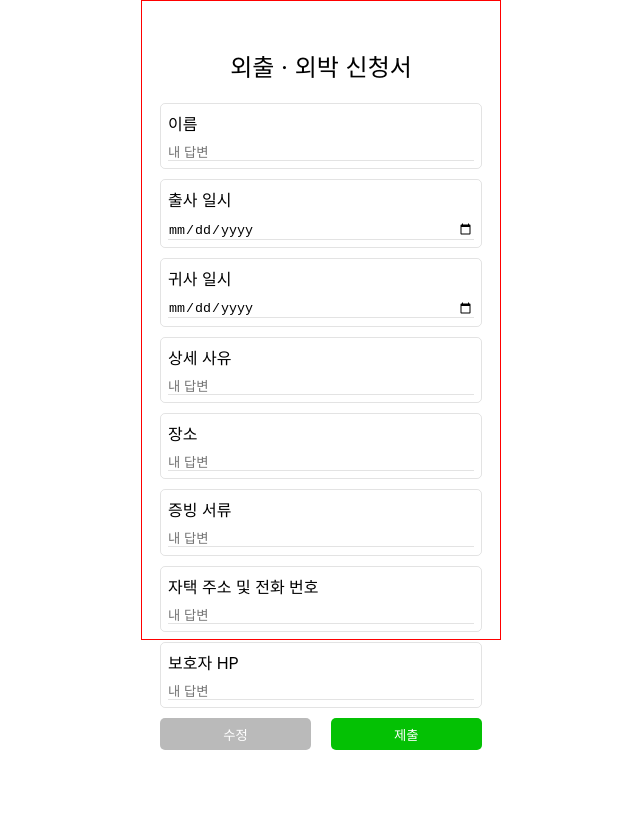
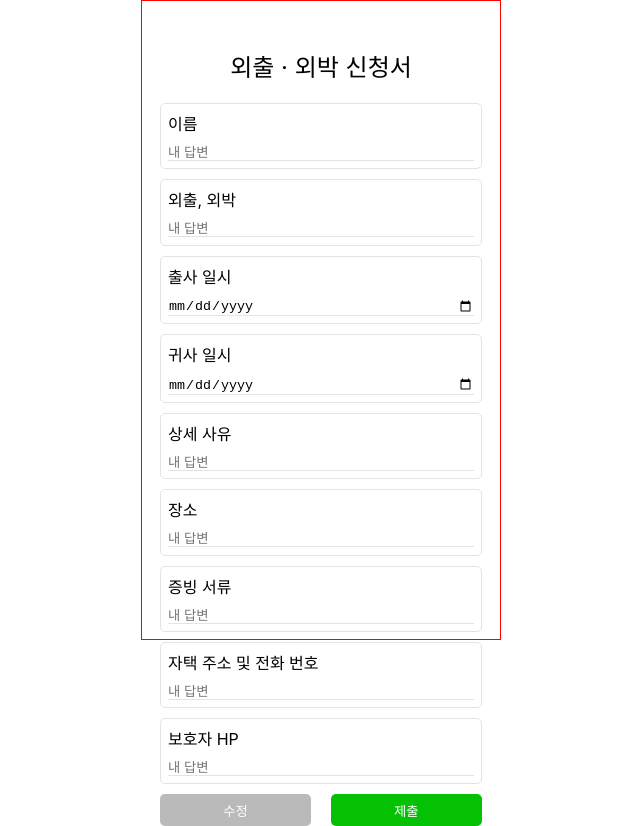
Before and after one commit to Minminjamin/counBus, a React (Create React App) app: page /applicationForm in a window 1280 px wide. Shown: the whole page, without its empty margins (319-959 px from the left). Before the commit the page ends 800 px from the top, so only its background shows below. Built offline with nearby package versions, Linux system fonts and the light colour scheme; no server answers.

Commit message:
feature : 신청서를 메일로 전송

```diff
--- a/src/pages/ApplicationForm/ApplicationForm.tsx
+++ b/src/pages/ApplicationForm/ApplicationForm.tsx
@@ -1,54 +1,84 @@
-import React from "react";
+import React, { useRef } from "react";
 import "./ApplicationForm.scss";
+import emailjs from "@emailjs/browser";
 
 const ApplicationForm = () => {
+  const form = useRef<HTMLFormElement>(null);
+
+  const onHandleEmailSubmit = (e: React.FormEvent) => {
+    e.preventDefault();
+
+    if (form.current) {
+      emailjs
+        .sendForm(
+          process.env.REACT_APP_EMAILJS_SERVICE_ID as string,
+          process.env.REACT_APP_EMAILJS_TEMPLATE_ID as string,
+          form.current,
+          process.env.REACT_APP_EMAILJS_PUBLIC_KEY as string
+        )
+        .then(
+          function (response) {
+            console.log("SUCCESS!", response.status, response.text);
+          },
+          function (error) {
+            console.log("FAILED...", error);
+          }
+        );
+    }
+  };
+
   return (
-    <form>
+    <form onSubmit={onHandleEmailSubmit} ref={form}>
       <h1>외출 · 외박 신청서 </h1>
 
       <div className="inputForm">
         <label>이름</label>
-        <input type="text" placeholder="내 답변" />
+        <input type="text" placeholder="내 답변" name="from_name" />
+      </div>
+
+      <div className="inputForm">
+        <label>외출, 외박</label>
+        <input type="text" placeholder="내 답변" name="type" />
       </div>
 
       <div className="inputForm">
         <label>출사 일시</label>
-        <input type="date" placeholder="내 답변" />
+        <input type="date" placeholder="내 답변" name="out_time" />
       </div>
 
       <div className="inputForm">
         <label>귀사 일시</label>
-        <input type="date" placeholder="내 답변" />
+        <input type="date" placeholder="내 답변" name="come_time" />
       </div>
 
       <div className="inputForm">
         <label>상세 사유</label>
-        <input type="text" placeholder="내 답변" />
+        <input type="text" placeholder="내 답변" name="reason" />
       </div>
 
       <div className="inputForm">
         <label>장소</label>
-        <input type="text" placeholder="내 답변" />
+        <input type="text" placeholder="내 답변" name="place" />
       </div>
 
       <div className="inputForm">
         <label>증빙 서류</label>
-        <input type="text" placeholder="내 답변" />
+        <input type="text" placeholder="내 답변" name="document" />
       </div>
 
       <div className="inputForm">
         <label>자택 주소 및 전화 번호</label>
-        <input type="text" placeholder="내 답변" />
+        <input type="text" placeholder="내 답변" name="home_address" />
       </div>
 
       <div className="inputForm">
         <label>보호자 HP</label>
-        <input type="text" placeholder="내 답변" />
+        <input type="text" placeholder="내 답변" name="parents_phone" />
       </div>
 
       <div className="btn">
         <button>수정</button>
-        <button>제출</button>
+        <button type="submit">제출</button>
       </div>
     </form>
   );
```
